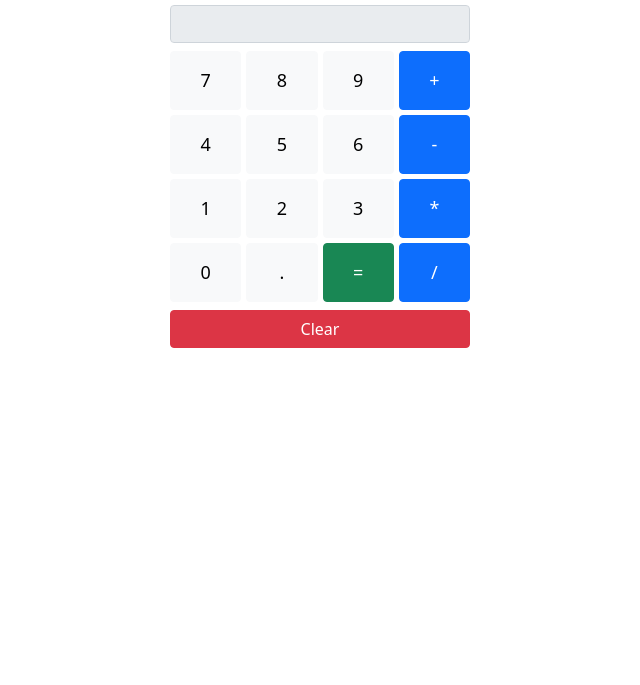
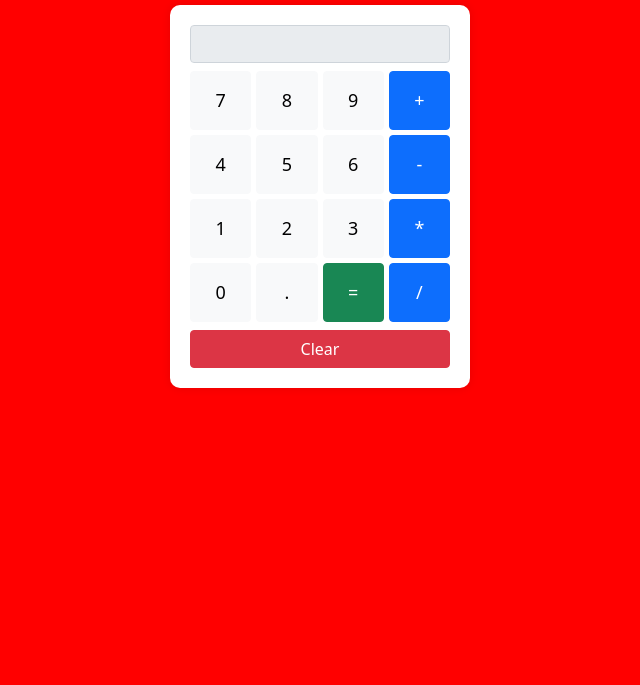
Before and after one commit to Caffeine-Gallery/my-new-testproject-1731502782310-0193259b405e, a website built with Vite: page frontend/index.html in a window 1280 px wide. Shown: the part 115-800 px from the top of the page, without its empty margins (320-960 px from the left). Built offline with nearby package versions, Linux system fonts and the light colour scheme; what @dfinity/agent would draw is missing.

Commit message:
0193259c-5af7-7001-9e05-6dbf530921f4

```diff
--- a/frontend/index.css
+++ b/frontend/index.css
@@ -1,6 +1,14 @@
+body {
+    background-color: red;
+}
+
 .calculator {
     max-width: 300px;
     margin: 0 auto;
+    background-color: white;
+    padding: 20px;
+    border-radius: 10px;
+    box-shadow: 0 0 10px rgba(0,0,0,0.1);
 }
 
 .keypad {
```
